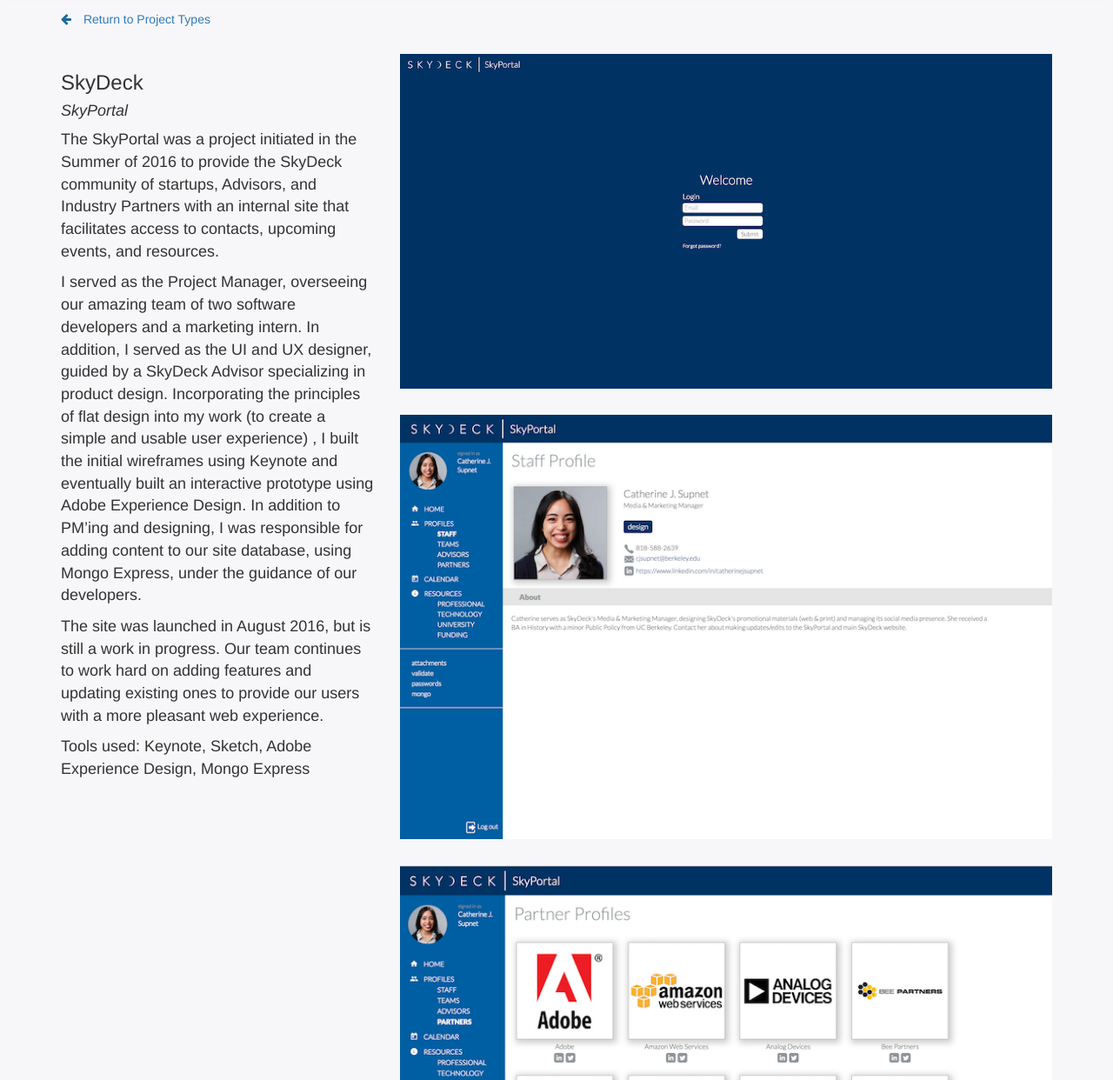
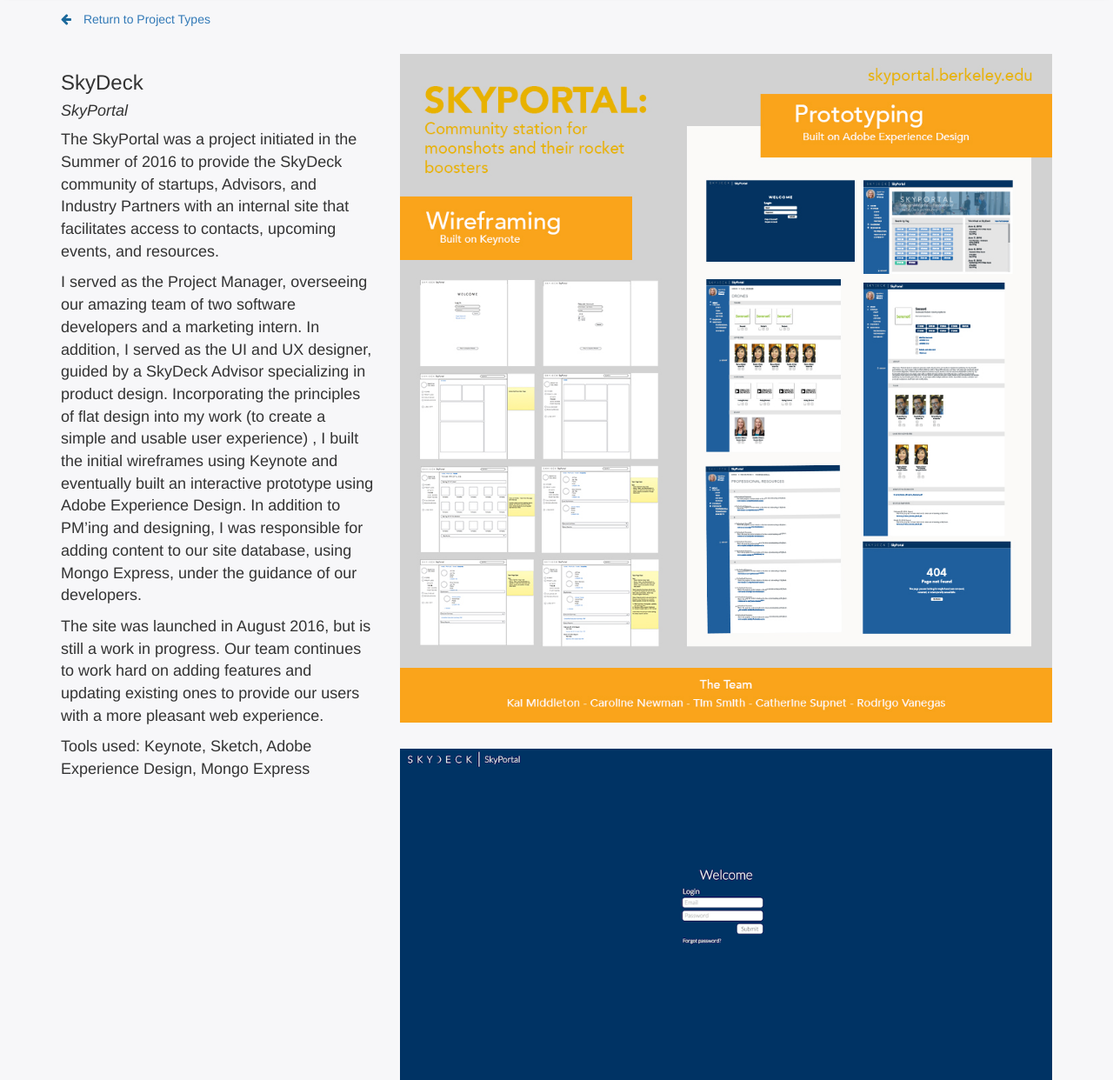
Before and after one commit to cjsupnet/cjsupnet.github.io, a plain HTML site: page web.html in a window 1280 px wide. Shown: the part 58-1300 px from the top of the page at 87% size. Drawn offline with nearby package versions, Linux system fonts and the light colour scheme; a script that the page names is missing.

Commit message:
add new photo

```diff
--- a/web.html
+++ b/web.html
@@ -51,6 +51,9 @@
       </div>
       <div class="col-md-8">
         <div class="row">
+          <img src="imgs/SkyPortalProcess.jpg" alt="project 1 image" class="img-responsive col-md-12">
+        </div>
+        <div class="row margin-top">
           <img src="imgs/SkyPortal 1.png" alt="project 1 image" class="img-responsive col-md-12">
         </div>
         <div class="row margin-top">
```
Also changed, not shown: projects.html (+1 -1 lines), imgs/SkyPortalProcess.jpg (added), 2 other files.
